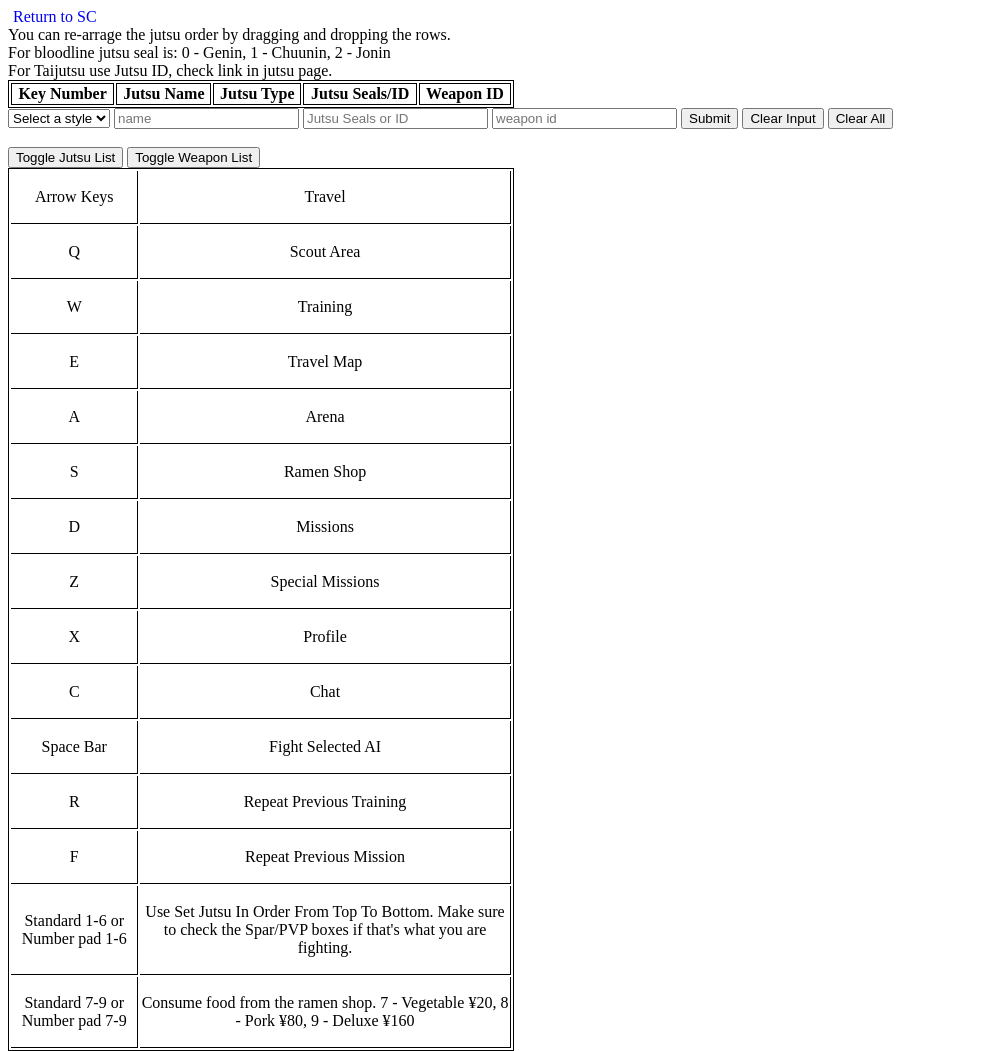
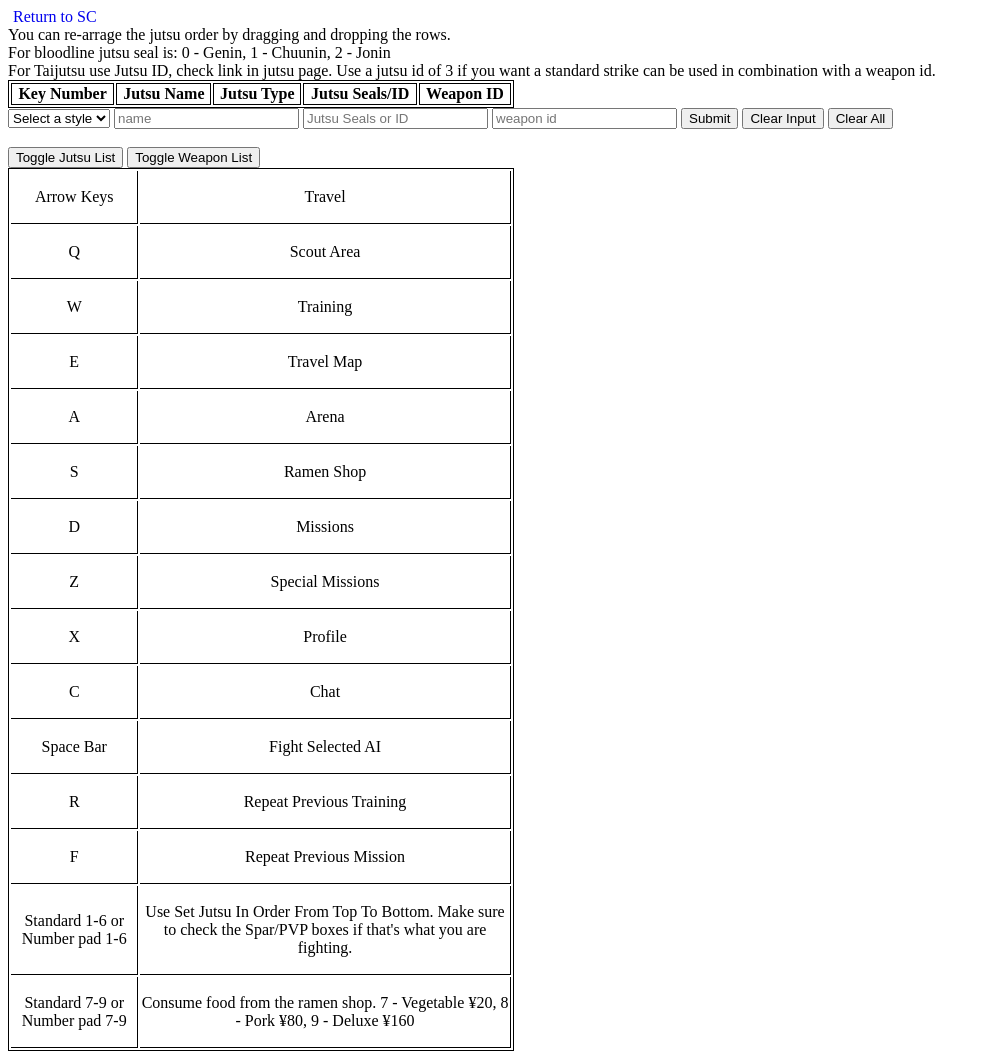
Before and after one commit to Kengetsu/limitless_leveling_toolbar, a website: page cp.html in a window 1280 px wide. Shown: the top 1051 px of the page, without its empty margins (0-990 px from the left). Drawn offline with nearby package versions, Linux system fonts and the light colour scheme.

Commit message:
Add info on how to do basic strike.

```diff
--- a/cp.html
+++ b/cp.html
@@ -208,7 +208,7 @@ a {
 <br/>
 <span> For bloodline jutsu seal is: 0 - Genin, 1 - Chuunin, 2 - Jonin</span>
 <br />
-<span> For Taijutsu use Jutsu ID, check link in jutsu page. </span>
+<span> For Taijutsu use Jutsu ID, check link in jutsu page. Use a jutsu id of 3 if you want a standard strike can be used in combination with a weapon id.</span>
 <table ondragend="dragEnd(event)">
 	<thead>
 		<tr>
```
